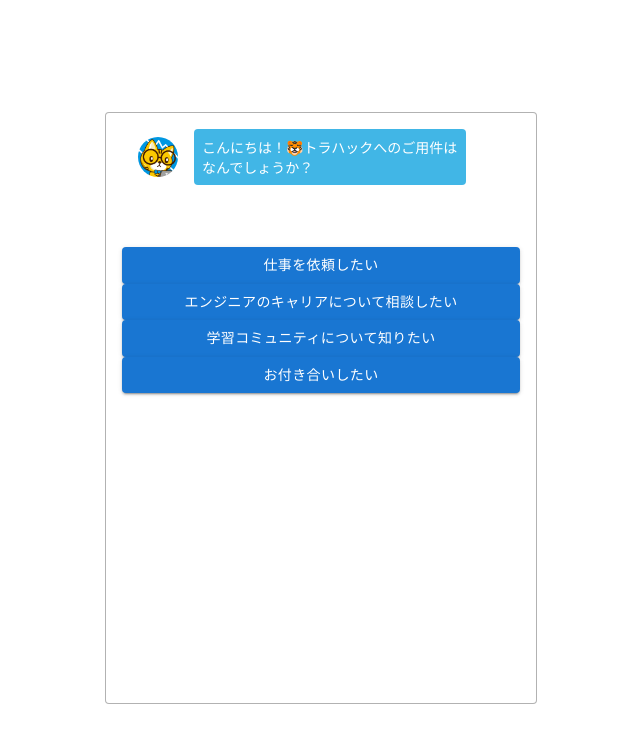
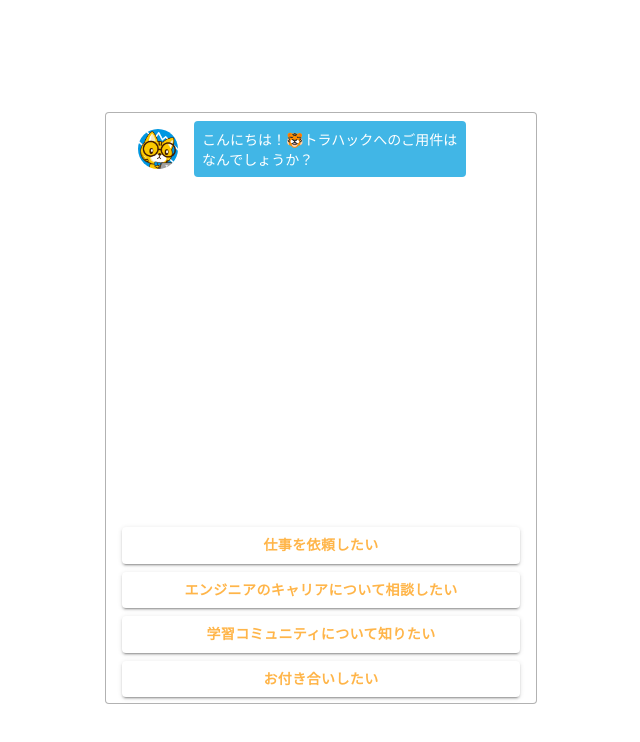
Before and after one commit to yonagokatsushi/chatbot-demo, a React (Create React App) app: page / in a window 1280 px wide. Shown: the top 742 px of the page, without its empty margins (319-959 px from the left). Built offline with nearby package versions, Linux system fonts and the light colour scheme; the HTML template or start-up script is replaced by a standard one.

Commit message:
実践編 (7,)8まで

```diff
--- a/src/App.jsx
+++ b/src/App.jsx
@@ -52,7 +52,14 @@ export default class App extends React.Component {
         this.displayNextQuestionID(nextQuestionID);
         break;
 
-      default:
+        case (/^https:*/.test(nextQuestionID)):
+          const a = document.createElement('a');
+          a.href = nextQuestionID;
+          a.target = '_blank';
+          a.click();
+          break;
+
+        default:
         const chats = this.state.chats;
         chats.push({
           text: selectedAnswer,
@@ -62,7 +69,7 @@ export default class App extends React.Component {
           chats: chats
         })
 
-        this.displayNextQuestionID(nextQuestionID);
+        setTimeout(() => {this.displayNextQuestionID(nextQuestionID)} , 500);
         break;
     }
 
@@ -97,6 +104,13 @@ export default class App extends React.Component {
     this.selectAnswer(initAnswer , 'init');
   }
 
+  componentDidUpdate() {
+    const scrollArea = document.getElementById('sca');
+    if (scrollArea) {
+      scrollArea.scrollTop = scrollArea.scrollHeight;
+    }
+  }
+
 
   render() {
     return (
--- a/src/components/answer.jsx
+++ b/src/components/answer.jsx
@@ -1,11 +1,29 @@
 import * as React from 'react';
 import Button from '@mui/material/Button';
-// import Stack from '@mui/material/Stack';
+import Stack from '@mui/material/styles'; // import Stack from '@mui/material/Stack';
 
+// const useStyles = makeStyles(() =>
+//     createStyles({
+//         "button": {
+//         }
+//     }),
+// );
 
 const Answer = (props) => {
+    // const classes = useStyles();
     return (
-        <Button variant="contained" color='primary' onClick={() => props.select(props.content , props.nextId)}>
+        <Button variant="contained" color='primary' onClick={() => props.select(props.content , props.nextId)} sx={{
+
+            marginBottom: "8px",
+            borderColor: "#FFB549",
+            backgroundColor: "#FFFFFF",
+            fontWeight: 600,
+            color: "#FFB549",
+            "&:hover": {
+                backgroundColor: "#FFB549",
+                color: "#fff"
+            }
+        }}>
 
             {props.content}
         </Button>
--- a/src/components/chats.jsx
+++ b/src/components/chats.jsx
@@ -7,13 +7,13 @@ import List from '@mui/material/List';
 // import Avatar from '@mui/material/Avatar';
 // import Typography from '@mui/material/Typography';
 
-
+import Stack from '@mui/material/styles';
 import {Chat} from './index';
 
 const Chats = (props) => {
 
       return (
-        <List sx={{ width: '100%', maxWidth: 360, bgcolor: 'background.paper' }}>
+        <List sx={{ width: '100%', maxWidth: 360, bgcolor: 'background.paper',height: "400px",padding: "0",overflow: "auto"}} id='sca'>
 
 
 
```
